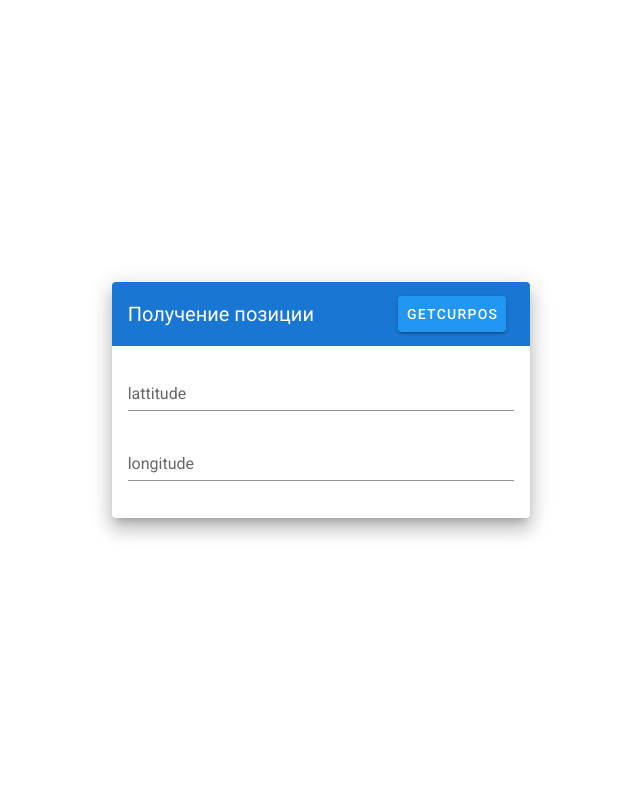
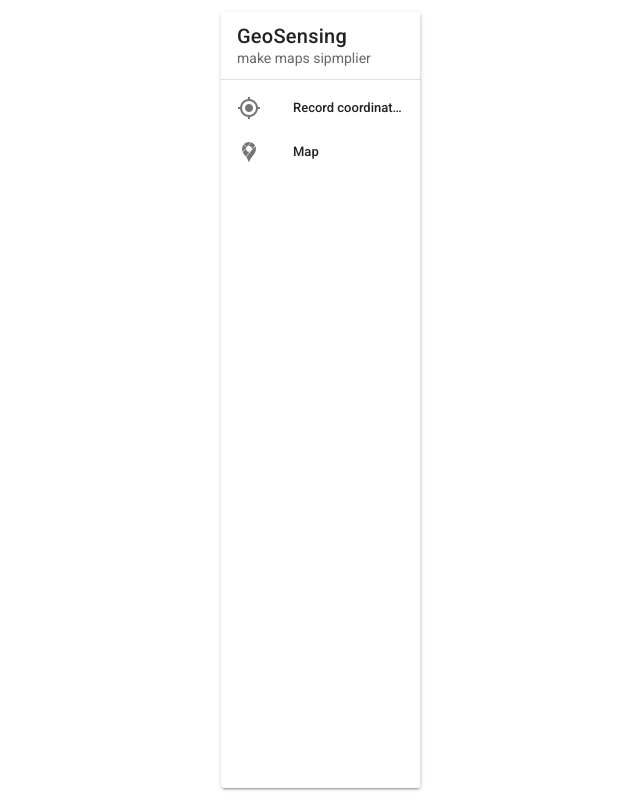
Before and after one commit to reGrach/GeoSensing, a Vue app in the folder geo-front/: page /geonew in a window 1280 px wide. Shown: the whole page, without its empty margins (319-959 px from the left). Built offline with nearby package versions, Linux system fonts and the light colour scheme.

Commit message:
added crooked sidebar

```diff
--- a/geo-front/package.json
+++ b/geo-front/package.json
@@ -17,7 +17,7 @@
   },
   "devDependencies": {
     "@vue/cli-plugin-babel": "^4.1.0",
-    "@vue/cli-plugin-eslint": "^4.1.0",
+    "@vue/cli-plugin-eslint": "^4.1.2",
     "@vue/cli-plugin-router": "^4.1.0",
     "@vue/cli-plugin-vuex": "^4.1.0",
     "@vue/cli-service": "^4.1.0",
--- a/geo-front/src/views/Geo.vue
+++ b/geo-front/src/views/Geo.vue
@@ -14,6 +14,22 @@
           <input type="text" v-model="coordinates.latitude" />
           <input type="text" v-model="coordinates.longitude" />
           <input type="text" id="mark" name="mark" value />
+
+          <switch-button v-model="switch1">Lorem ipsum dolor sit amet</switch-button>
+          <div class="switch-button-control">
+            <div
+              class="switch-button"
+              :class="{ enabled: isEnabled }"
+              @click="toggle"
+              :style="{'--color': color}"
+            >
+              <div class="button"></div>
+            </div>
+            <div class="switch-button-label">
+              <slot></slot>
+            </div>
+          </div>
+
           <button type="submit">Submit</button>
         </form>
       </div>
@@ -26,8 +42,6 @@
       </div>
     </div>
   </v-app>
-
-
 </template>
 
 <script>
@@ -56,7 +70,6 @@ export default {
         //   longitude: position.coords.longitude,
         //   speed: position.coords.speed
         // };
-
       });
     }
   }
--- a/geo-front/src/views/GeoNew.vue
+++ b/geo-front/src/views/GeoNew.vue
@@ -1,9 +1,8 @@
 <template>
   <v-content>
     <v-container fluid fill-height>
-      <v-layout align-center justify-center>
-        <v-flex xs12 sm8 md4>
-          <v-card class="elevation-12">
+      <v-layout align-left justify-left>
+          <!-- <v-card class="elevation-12">
             <v-toolbar color="primary" dark flat>
               <v-toolbar-title>Получение позиции</v-toolbar-title>
               <v-spacer></v-spacer>
@@ -13,19 +12,35 @@
               </v-card-actions>
             </v-toolbar>
             <v-card-text>
+              <v-switch v-model="switch1" :label="`Mode: ${switch1.toString()}`"></v-switch>
               <v-form>
-                <v-text-field label="lattitude" name="lat" type="text">{{lat}}</v-text-field>
-
-                <v-text-field
-                  id="long"
-                  label="longitude"
-                  name="long"
-                  type="text"
-                >{{long}}</v-text-field>
+                <v-text-field id="lat" label="lattitude" name="lat" type="text">{{lat}}</v-text-field>
+                <v-text-field id="long" label="longitude" name="long" type="text">{{long}}</v-text-field>
               </v-form>
             </v-card-text>
+          </v-card> -->
+
+          <v-card align='left' height="100%" width="200" class="mx-auto">
+            <v-navigation-drawer>
+              <v-list-item>
+                <v-list-item-content>
+                  <v-list-item-title class="title">GeoSensing</v-list-item-title>
+                  <v-list-item-subtitle>make maps sipmplier</v-list-item-subtitle>
+                </v-list-item-content>
+              </v-list-item>
+              <v-divider></v-divider>
+              <v-list dense nav>
+                <v-list-item v-for="item in items" :key="item.title" link>
+                  <v-list-item-icon>
+                    <v-icon>{{ item.icon }}</v-icon>
+                  </v-list-item-icon>
+                  <v-list-item-content>
+                    <v-list-item-title>{{ item.title }}</v-list-item-title>
+                  </v-list-item-content>
+                </v-list-item>
+              </v-list>
+            </v-navigation-drawer>
           </v-card>
-        </v-flex>
       </v-layout>
     </v-container>
   </v-content>
@@ -43,11 +58,30 @@ export default {
       }
     };
   },
+  name: "Switch",
+  data() {
+    return {
+      checkbox: true,
+      radioGroup: 1,
+      switch1: true
+    };
+  },
+  name: "Sidebar",
+  data() {
+    return {
+      items: [
+        { title: "Record coordinates", icon: "mdi-crosshairs-gps" },
+        { title: "Map", icon: "mdi-google-maps" }
+      ],
+      right: null
+    };
+  },
+
   methods: {
     geo() {
       navigator.geolocation.getCurrentPosition(position => {
-        this.coordinates.latitude = position.coords.latitude;
-        this.coordinates.longitude = position.coords.longitude;
+        lat = this.coordinates.latitude = position.coords.latitude;
+        long = this.coordinates.longitude = position.coords.longitude;
         // let HTML = {
         //   accuracy: position.coords.accuracy,
         //   altitude: position.coords.altitude,
@@ -57,7 +91,6 @@ export default {
         //   longitude: position.coords.longitude,
         //   speed: position.coords.speed
         // };
-
       });
     }
   }
```
Also changed, not shown: 1 other file (tests, documents, lock files or other folders). Lines whose indentation alone changed are shown as unchanged.
